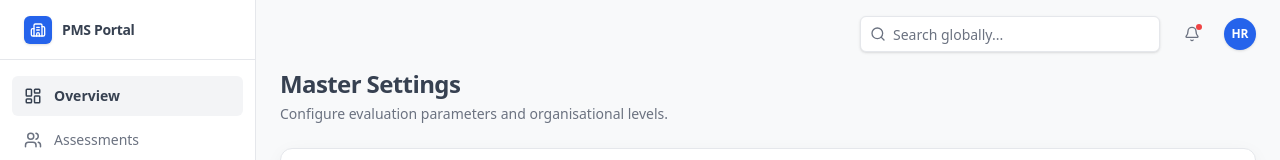
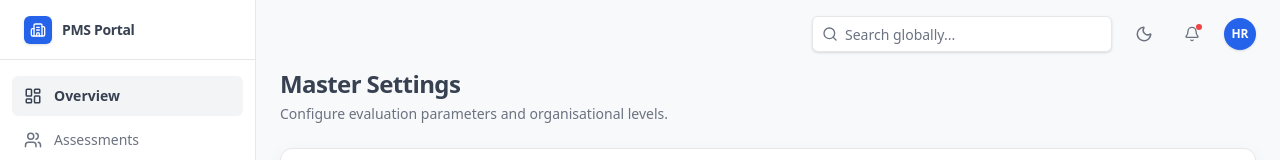
Before and after one commit to manthanethics-alt/PMS, a Next.js app: page /dashboard/masters in a window 1280 px wide. Shown: the top 160 px of the page. Built offline with nearby package versions, Linux system fonts and the light colour scheme.

Commit message:
feat: implement manual dark/light theme toggle and flash prevention

```diff
--- a/src/app/dashboard/layout.tsx
+++ b/src/app/dashboard/layout.tsx
@@ -1,5 +1,6 @@
 "use client";
-import { LayoutDashboard, Users, Settings, LogOut, Search, Bell, Building2, History, Users2, Shield } from "lucide-react";
+import { useState, useEffect } from "react";
+import { LayoutDashboard, Users, Settings, LogOut, Search, Bell, Building2, History, Users2, Shield, Sun, Moon } from "lucide-react";
 import Link from "next/link";
 import { usePathname, useRouter } from "next/navigation";
 
@@ -10,6 +11,20 @@ export default function DashboardLayout({
 }) {
   const pathname = usePathname();
   const router = useRouter();
+
+  const [theme, setTheme] = useState<"light" | "dark">("light");
+
+  useEffect(() => {
+    const isDark = document.documentElement.classList.contains("dark");
+    setTheme(isDark ? "dark" : "light");
+  }, []);
+
+  const toggleTheme = () => {
+    const nextTheme = theme === "light" ? "dark" : "light";
+    setTheme(nextTheme);
+    localStorage.setItem("theme", nextTheme);
+    document.documentElement.classList.toggle("dark", nextTheme === "dark");
+  };
 
   const navItems = [
     { name: "Overview", href: "/dashboard", icon: LayoutDashboard },
@@ -92,6 +107,17 @@ export default function DashboardLayout({
                 />
               </div>
             </div>
+            <button
+              onClick={toggleTheme}
+              className="btn-ghost size-8 p-0 rounded-full flex items-center justify-center relative hover:bg-muted transition-colors"
+              aria-label="Toggle Theme"
+            >
+              {theme === "light" ? (
+                <Moon className="h-4.5 w-4.5 text-muted-foreground hover:text-foreground transition-colors" />
+              ) : (
+                <Sun className="h-4.5 w-4.5 text-muted-foreground hover:text-foreground transition-colors" />
+              )}
+            </button>
             <button className="btn-ghost size-8 p-0 rounded-full relative">
               <Bell className="h-4 w-4 text-muted-foreground" />
               <span className="absolute top-1.5 right-1.5 w-1.5 h-1.5 bg-destructive rounded-full"></span>
--- a/src/app/globals.css
+++ b/src/app/globals.css
@@ -59,8 +59,7 @@
     --radius: 0.5rem;
   }
 
-  @media (prefers-color-scheme: dark) {
-    :root {
+  .dark {
     /* Matching Calm Dark Theme */
     --background: #111827; /* gray-900 */
     --foreground: #f9fafb; /* gray-50 */
@@ -83,7 +82,6 @@
 
     --destructive: #7f1d1d;
     --destructive-foreground: #f8fafc;
-    }
   }
 }
 
--- a/src/app/layout.tsx
+++ b/src/app/layout.tsx
@@ -15,7 +15,22 @@ export default function RootLayout({
   children: React.ReactNode;
 }>) {
   return (
-    <html lang="en">
+    <html lang="en" suppressHydrationWarning>
+      <head>
+        <script
+          dangerouslySetInnerHTML={{
+            __html: `
+              try {
+                if (localStorage.theme === 'dark' || (!('theme' in localStorage) && window.matchMedia('(prefers-color-scheme: dark)').matches)) {
+                  document.documentElement.classList.add('dark')
+                } else {
+                  document.documentElement.classList.remove('dark')
+                }
+              } catch (_) {}
+            `,
+          }}
+        />
+      </head>
       <body className={`${inter.variable} font-sans`}>
         {children}
       </body>
```
Lines whose indentation alone changed are shown as unchanged.
